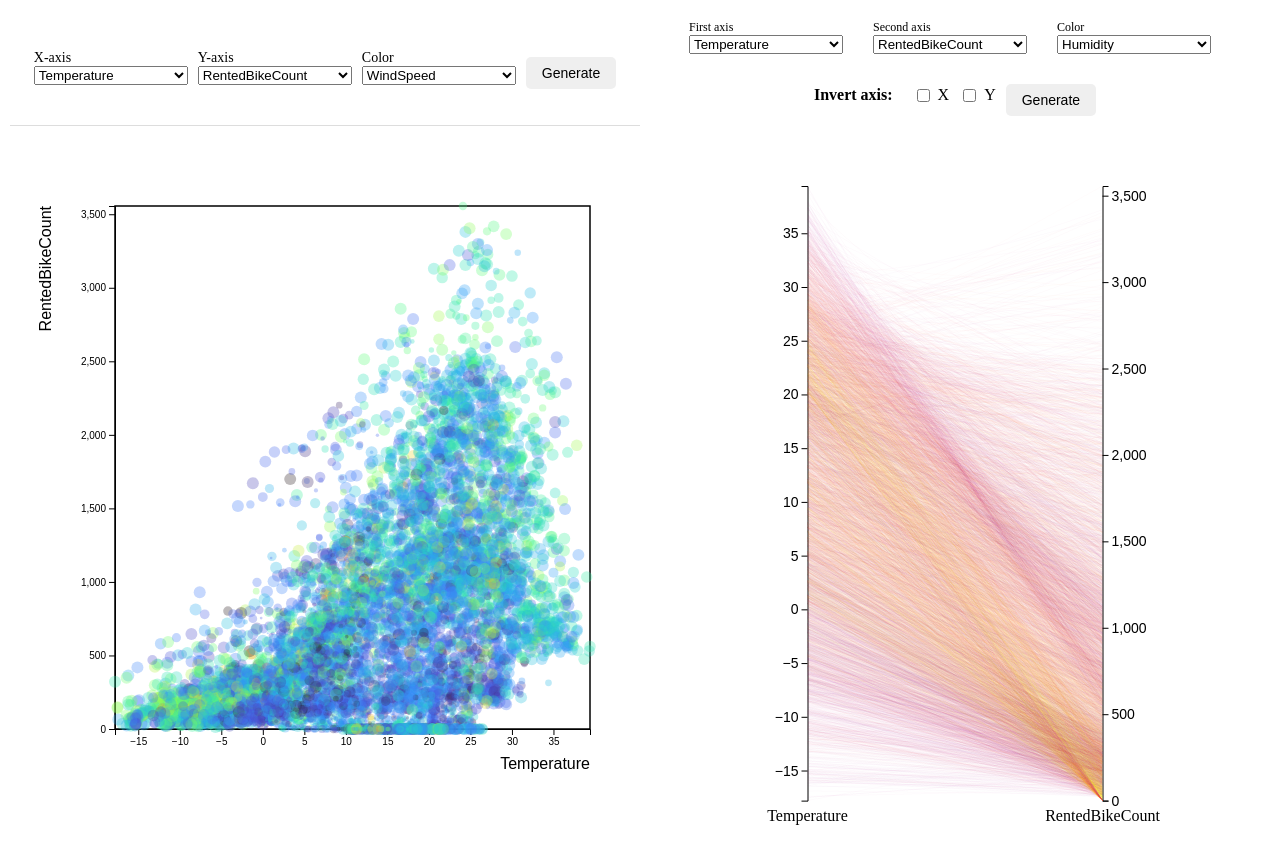
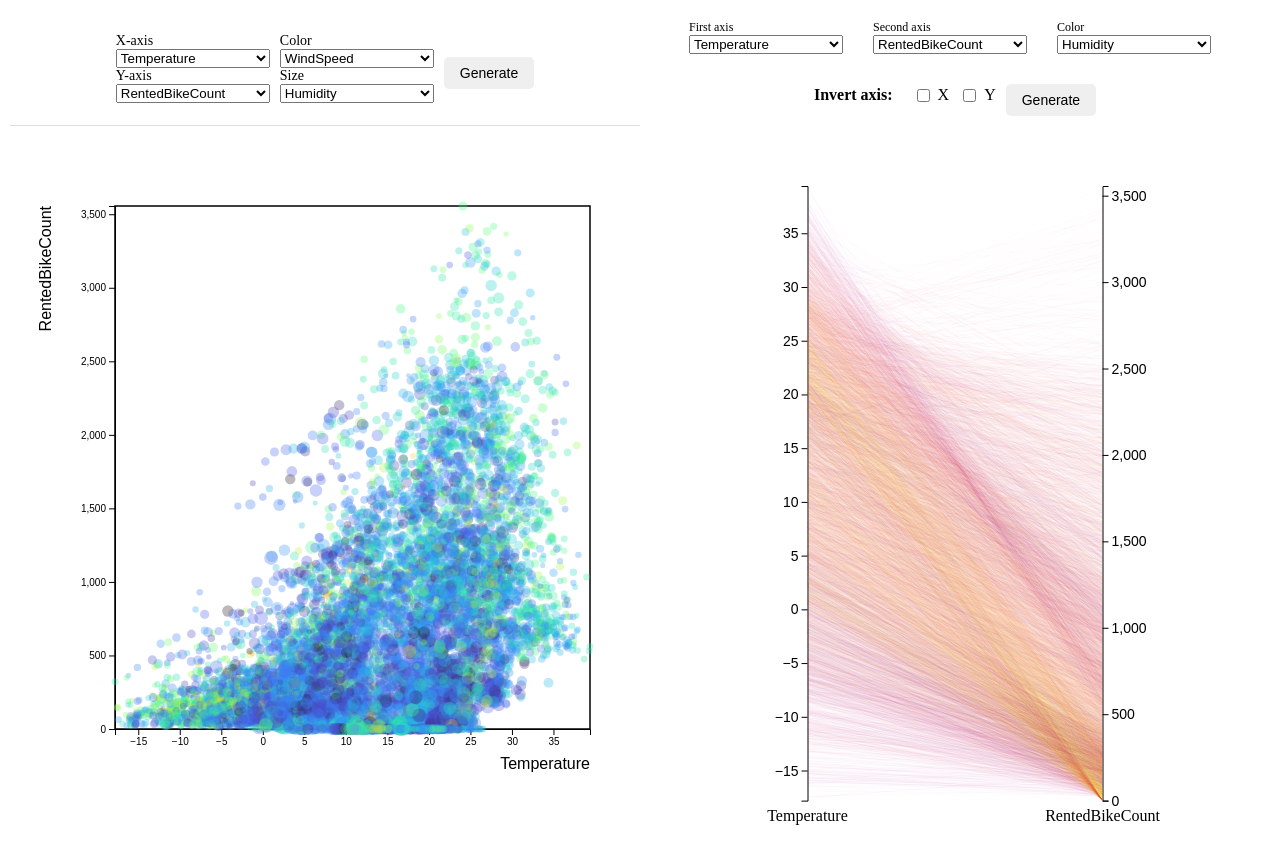
Before and after one commit to giorgiodaneri/HPDAV_assignment2, a React (Create React App) app: page / in a window 1280 px wide. Built offline with nearby package versions, Linux system fonts and the light colour scheme.

Commit message:
added configurable size attribute from control bar

```diff
--- a/src/components/ControlBar/ControlBar.js
+++ b/src/components/ControlBar/ControlBar.js
@@ -7,16 +7,17 @@ function ControlBar() {
     const dispatch = useDispatch();
 
     // Fetch the current configuration from the Redux store
-    const genConfig = useSelector((state) => state.config || { xAxis: '', yAxis: '', color: '' });
+    const genConfig = useSelector((state) => state.config || { xAxis: '', yAxis: '', color: '', size: '' });
 
     // Fetch column names from the data slice
     const data = useSelector((state) => state.dataSet);
     const [columnNames, setColumnNames] = useState([]);
 
-    // Local state for x and y axis selection
+    // Local state for selections
     const [selectedXAxis, setSelectedXAxis] = useState(genConfig.xAxis || '');
     const [selectedYAxis, setSelectedYAxis] = useState(genConfig.yAxis || '');
-    const [selectedColor , setSelectedColor] = useState(genConfig.color || '');
+    const [selectedColor, setSelectedColor] = useState(genConfig.color || '');
+    const [selectedSize, setSelectedSize] = useState(genConfig.size || '');
 
     // Extract column names when data is loaded
     useEffect(() => {
@@ -39,21 +40,26 @@ function ControlBar() {
         setSelectedColor(event.target.value);
     };
 
-    // Dispatch selected x and y axes to the Redux store only on form submit
+    const handleOnChangeSize = (event) => {
+        setSelectedSize(event.target.value);
+    };
+
+    // Dispatch selected axes and other settings to the Redux store on form submit
     const handleOnSubmit = (event) => {
         event.preventDefault();
 
-        // Dispatch selected axes to Redux
+        // Dispatch selected configuration to Redux
         dispatch(generateFromConfig({
             xAxis: selectedXAxis,
             yAxis: selectedYAxis,
-            color: selectedColor
+            color: selectedColor,
+            size: selectedSize
         }));
     };
 
     return (
-        <>
-            <form className="control-bar-form" onSubmit={handleOnSubmit}>
+        <form className="control-bar-form" onSubmit={handleOnSubmit}>
+            <div className="input-group-row">
                 <div className="input-group">
                     <label htmlFor="xAxis">X-axis</label>
                     <select
@@ -85,7 +91,9 @@ function ControlBar() {
                         ))}
                     </select>
                 </div>
+            </div>
 
+            <div className="input-group-row">
                 <div className="input-group">
                     <label htmlFor="color">Color</label>
                     <select
@@ -102,11 +110,27 @@ function ControlBar() {
                     </select>
                 </div>
 
-                <div className="button-container">
-                    <button type="submit" className="generate-button">Generate</button>
+                <div className="input-group">
+                    <label htmlFor="size">Size</label>
+                    <select
+                        id="size"
+                        name="size"
+                        value={selectedSize}
+                        onChange={handleOnChangeSize}
+                    >
+                        {columnNames.map((name) => (
+                            <option key={name} value={name}>
+                                {name}
+                            </option>
+                        ))}
+                    </select>
                 </div>
-            </form>
-        </>
+            </div>
+
+            <div className="button-container">
+                <button type="submit" className="generate-button">Generate</button>
+            </div>
+        </form>
     );
 }
 
--- a/src/components/scatterplot/Scatterplot-d3.js
+++ b/src/components/scatterplot/Scatterplot-d3.js
@@ -243,9 +243,23 @@ renderScatterplot(data, xAttribute, yAttribute, colorAttribute, sizeAttribute, b
             .domain(d3.extent(data, (d) => d[colorAttribute]));
     }
 
-    this.sizeScale = d3.scaleLinear()
-        .domain(d3.extent(data, (d) => d[sizeAttribute]))
-        .range([1, 6]);
+    // this.sizeScale = d3.scaleLinear()
+    //     .domain(d3.extent(data, (d) => d[sizeAttribute]))
+    //     .range([1, 7]);
+
+    // do the same for the size scale
+    if(this.isCategorical(sizeAttribute)){
+        const orderedSizeValues = Array.from(new Set(data.map(d => d[sizeAttribute])))
+            .sort();  // Sort the categorical values as needed
+
+        this.sizeScale = d3.scaleOrdinal()
+            .domain(orderedSizeValues)
+            .range([1, 7]);  // Use a color scale (like d3.schemeCategory10)
+    } else {
+        this.sizeScale = d3.scaleLinear()
+            .domain(d3.extent(data, (d) => d[sizeAttribute]))
+            .range([1, 7]);
+    }
 
     // Clear previous brush and create a new brush layer
     this.svg.select(".brush-layer").remove();
@@ -310,7 +324,8 @@ renderScatterplot(data, xAttribute, yAttribute, colorAttribute, sizeAttribute, b
                         .html(
                             `<strong>${xAttribute}:</strong> ${itemData[xAttribute]}<br>
                             <strong>${yAttribute}:</strong> ${itemData[yAttribute]}<br>
-                            <strong>${colorAttribute}:</strong> ${itemData[colorAttribute]}<br>`
+                            <strong>${colorAttribute}:</strong> ${itemData[colorAttribute]}<br>
+                            <strong>${sizeAttribute}:</strong> ${itemData[sizeAttribute]}`
                         );
                 })
                 .on("mousemove", (event) => {
--- a/src/components/scatterplot/ScatterplotContainer.js
+++ b/src/components/scatterplot/ScatterplotContainer.js
@@ -9,7 +9,7 @@ function ScatterplotContainer() {
     const xAxis = useSelector((state) => state.config.xAxis);
     const yAxis = useSelector((state) => state.config.yAxis);
     const color = useSelector((state) => state.config.color);
-    const size = "Visibility";
+    const size = useSelector((state) => state.config.size);
     const brushedDataParallelCoords = useSelector((state) => state.brushedDataParallelCoords);
     const dispatch = useDispatch();
 
--- a/src/redux/ConfigSlice.js
+++ b/src/redux/ConfigSlice.js
@@ -5,7 +5,8 @@ export const configSlice = createSlice({
   initialState: {
     xAxis : "Temperature",
     yAxis : "RentedBikeCount",
-    color : "WindSpeed"
+    color : "WindSpeed",
+    size : "Humidity"
   },
   reducers: {
     generateFromConfig: (state, action) => {
@@ -14,6 +15,7 @@ export const configSlice = createSlice({
       state.xAxis = action.payload.xAxis;
       state.yAxis = action.payload.yAxis;
       state.color = action.payload.color;
+      state.size = action.payload.size;
     }
   }
 })
```
